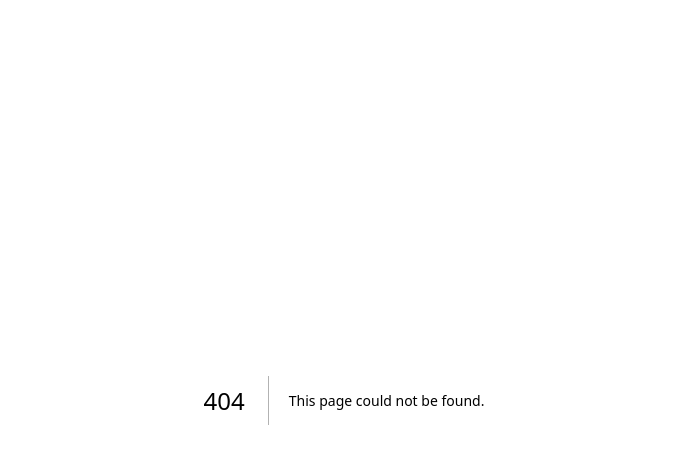
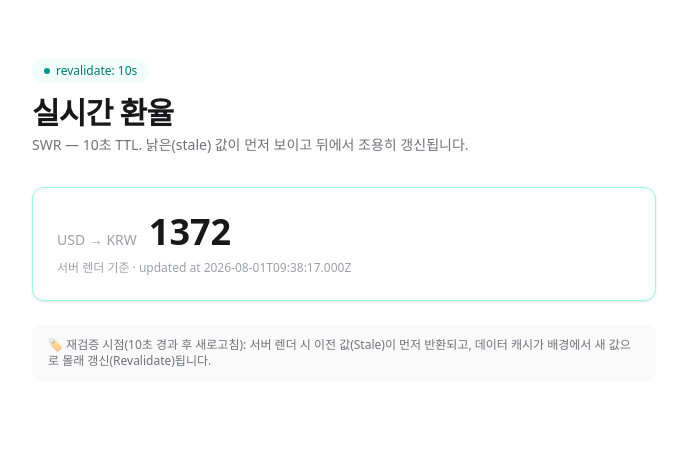
Before and after one commit to jdy8739/next16deepdive, a Next.js app: page /exchange in a window 1280 px wide. Before the commit this address had no page. Shown: the top 464 px of the page, without its empty margins (296-983 px from the left). Built offline with nearby package versions, Linux system fonts and the light colour scheme.

Commit message:
Add exchange rate page with revalidate SWR (server components)

```diff
--- /dev/null
+++ b/app/api/exchange/route.ts
@@ -0,0 +1,26 @@
+import { NextResponse } from "next/server";
+
+export const dynamic = "force-dynamic";
+
+const USD_KRW_BASE = 1370;
+
+const GET = async () => {
+  const usdKrw = USD_KRW_BASE + Math.round(Math.random() * 10 - 5);
+
+  return NextResponse.json(
+    {
+      base: "USD",
+      quote: "KRW",
+      rate: usdKrw,
+      updatedAt: new Date().toISOString(),
+    },
+    {
+      status: 200,
+      headers: {
+        "Cache-Control": "public, s-maxage=10, stale-while-revalidate=30",
+      },
+    },
+  );
+};
+
+export { GET };
--- /dev/null
+++ b/app/exchange/page.tsx
@@ -0,0 +1,50 @@
+export const dynamic = "force-dynamic";
+
+interface ExchangeData {
+  base: string;
+  quote: string;
+  rate: number;
+  updatedAt: string;
+}
+
+const ExchangePage = async () => {
+  const response = await fetch("http://localhost:3000/api/exchange", {
+    next: { revalidate: 10 },
+  });
+
+  const data: ExchangeData = await response.json();
+
+  return (
+    <main className="mx-auto w-full max-w-2xl px-6 py-14">
+      <header className="mb-8">
+        <span className="inline-flex items-center gap-1.5 rounded-full bg-teal-50 px-3 py-1 text-xs font-medium text-teal-700">
+          <span className="h-1.5 w-1.5 rounded-full bg-teal-600" />
+          revalidate: 10s
+        </span>
+        <h1 className="mt-3 text-3xl font-bold tracking-tight text-zinc-900">
+          실시간 환율
+        </h1>
+        <p className="mt-1 text-sm text-zinc-500">
+          SWR — 10초 TTL. 낡은(stale) 값이 먼저 보이고 뒤에서 조용히 갱신됩니다.
+        </p>
+      </header>
+
+      <section className="rounded-xl border border-teal-200 bg-white p-6 shadow-sm">
+        <div className="flex items-baseline gap-3">
+          <span className="text-sm font-medium text-zinc-400">USD → KRW</span>
+          <span className="text-4xl font-bold text-zinc-900">{data.rate}</span>
+        </div>
+        <p className="mt-2 text-xs text-zinc-400">
+          서버 렌더 기준 · updated at {data.updatedAt}
+        </p>
+      </section>
+
+      <p className="mt-6 rounded-lg bg-zinc-50 px-4 py-3 text-xs text-zinc-500">
+        🏷 재검증 시점(10초 경과 후 새로고침): 서버 렌더 시 이전 값(Stale)이 먼저
+        반환되고, 데이터 캐시가 배경에서 새 값으로 몰래 갱신(Revalidate)됩니다.
+      </p>
+    </main>
+  );
+};
+
+export default ExchangePage;
```
